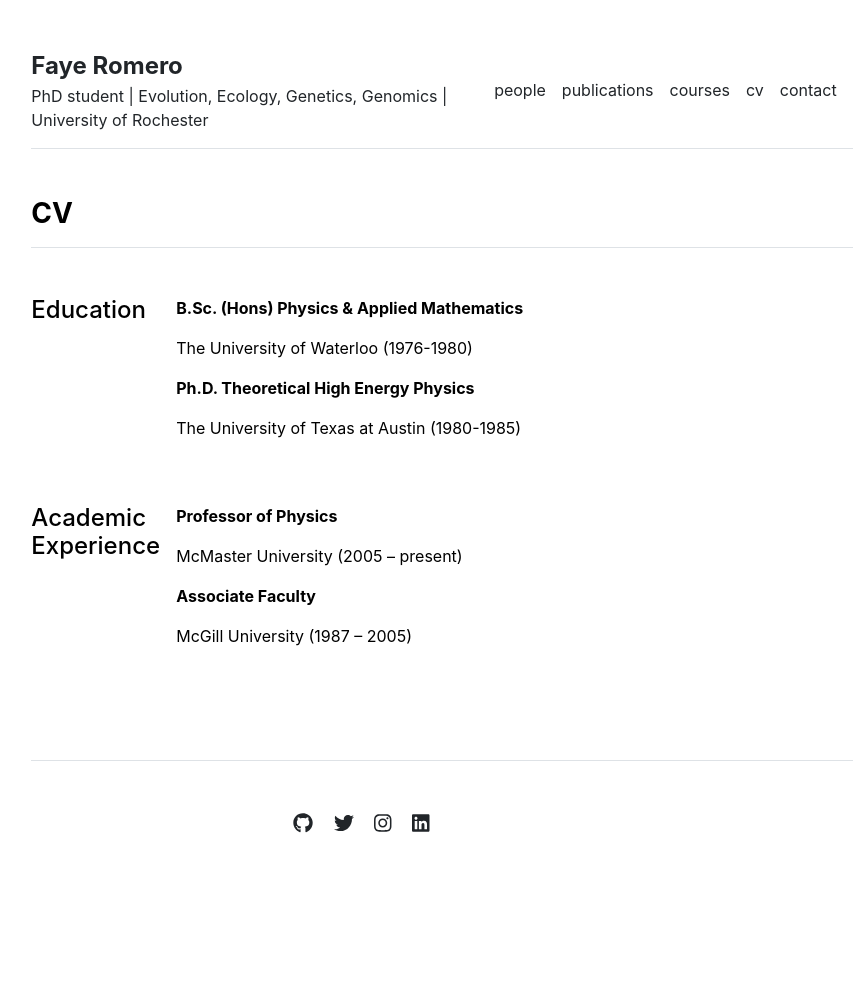
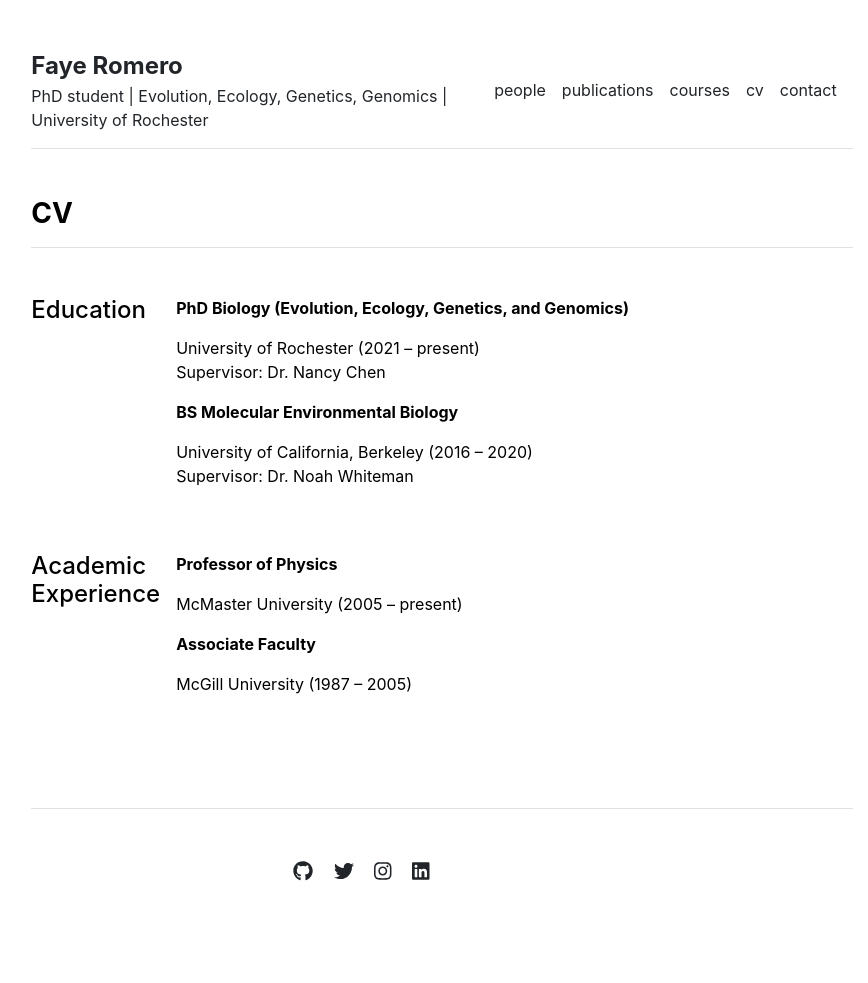
Before and after one commit to faye-romero/faye-romero.github.io, a Jekyll site: the page built from cv.md, in a window 1280 px wide. Shown: the whole page, without its empty margins (198-1066 px from the left). Built offline with Jekyll 4.4.1, drawn with Linux system fonts in a browser that asks for light colours; before the commit the page ends 935 px from its top, so only the background shows below that.

Commit message:
Updating education

```diff
--- a/_data/cv/education.yml
+++ b/_data/cv/education.yml
@@ -1,5 +1,5 @@
-- title: 'B.Sc. (Hons) Physics & Applied Mathematics'
-  description: 'The University of Waterloo (1976-1980)'
+- title: 'PhD Biology (Evolution, Ecology, Genetics, and Genomics)'
+  description: 'University of Rochester (2021 – present)<br>Supervisor: Dr. Nancy Chen'
 
-- title: 'Ph.D. Theoretical High Energy Physics'
-  description: 'The University of Texas at Austin (1980-1985)'
+- title: 'BS Molecular Environmental Biology'
+  description: 'University of California, Berkeley (2016 – 2020)<br>Supervisor: Dr. Noah Whiteman'
```
